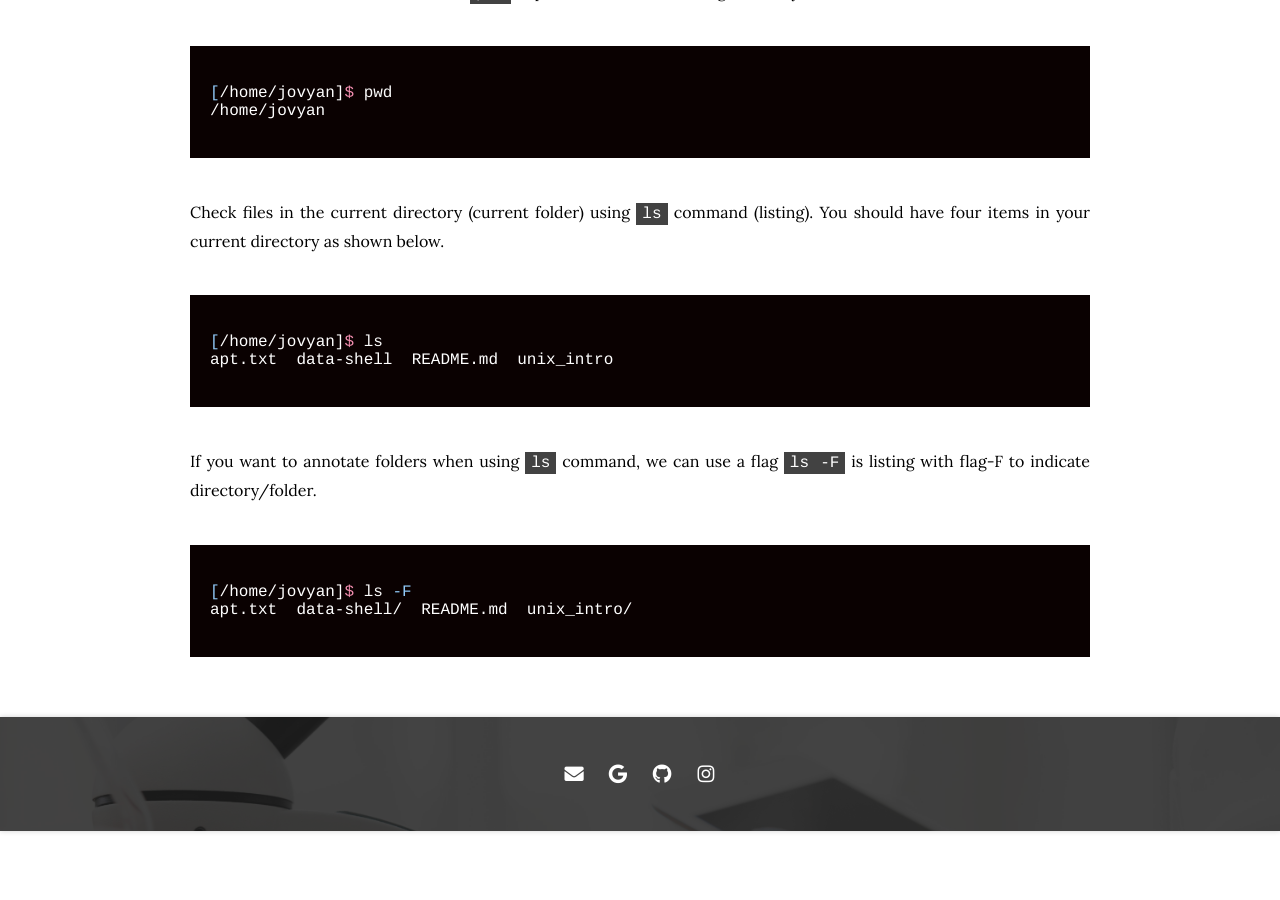
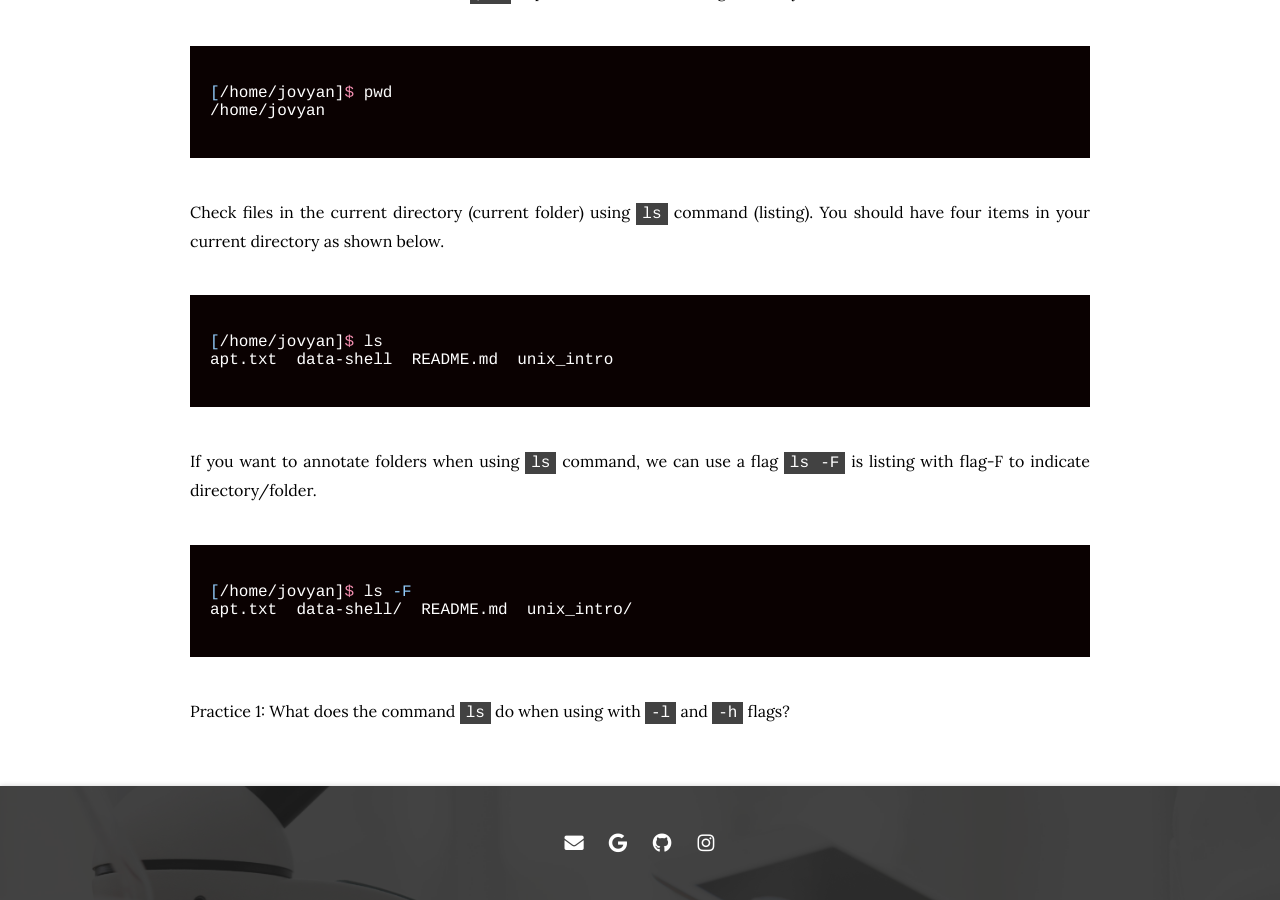
Before and after one commit to natpombubpa-lab/natpombubpa-lab.github.io, a Jekyll site: the page built from resources/Basic_Unix/Basic_Unix_EP1.md, in a window 1280 px wide and 900 px high, scrolled down 2203 px. Built offline with Jekyll 4.4.1, drawn with Linux system fonts in a browser that asks for light colours; nearby versions of some CDN libraries; before the commit the page ends 3034 px from its top, so only the background shows below that.

Commit message:
Update Basic_Unix_EP1.md

````diff
--- a/resources/Basic_Unix/Basic_Unix_EP1.md
+++ b/resources/Basic_Unix/Basic_Unix_EP1.md
@@ -66,3 +66,5 @@
 apt.txt  data-shell/  README.md  unix_intro/
 
 ```
+
+Practice 1: What does the command ```ls``` do when using with ```-l``` and ```-h``` flags?
````
